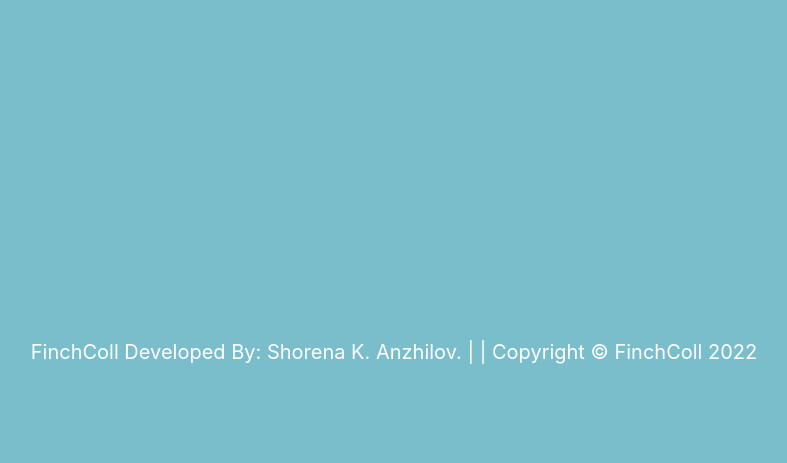
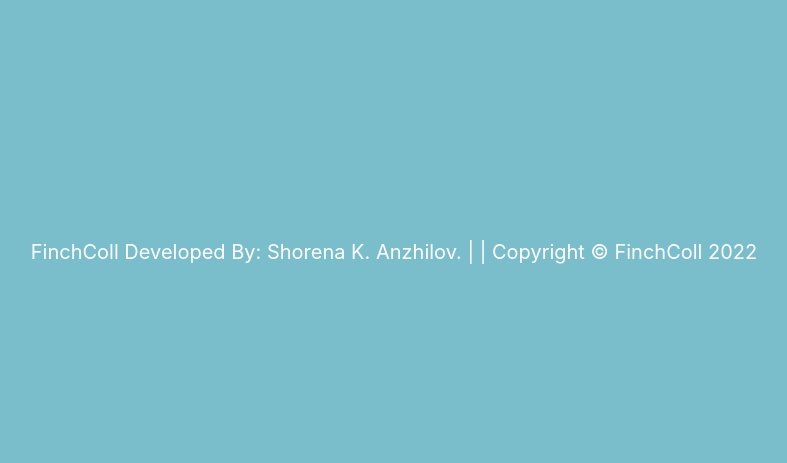
Before and after one commit to ShorenaK/Finchcoll, a Django app: page /about/ in a window 1280 px wide. Shown: the part 751-1214 px from the top of the page, without its empty margins (246-1033 px from the left). After the commit the page ends 1015 px from the top, so only its background shows below. Run offline with Django 4.2, Linux system fonts and the light colour scheme.

Commit message:
fotter resizeing

```diff
--- a/main_app/templates/base.html
+++ b/main_app/templates/base.html
@@ -57,7 +57,7 @@
       </footer>
       <style>
         .footer{
-            margin-top: 600px;
+            margin-top: 500px;
             background-color:#7abecc;
             font-style:normal;
             color: white;
```
